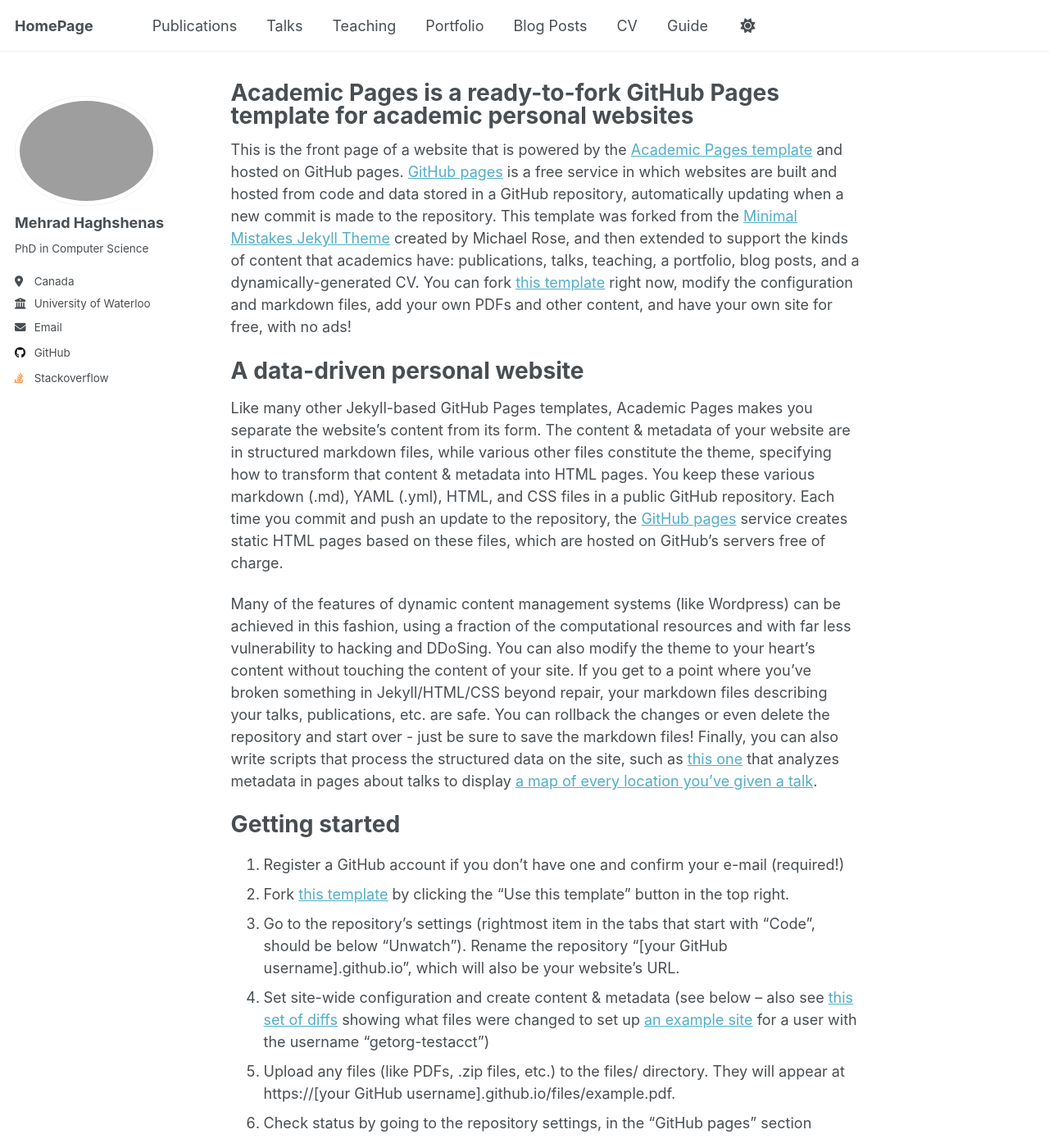
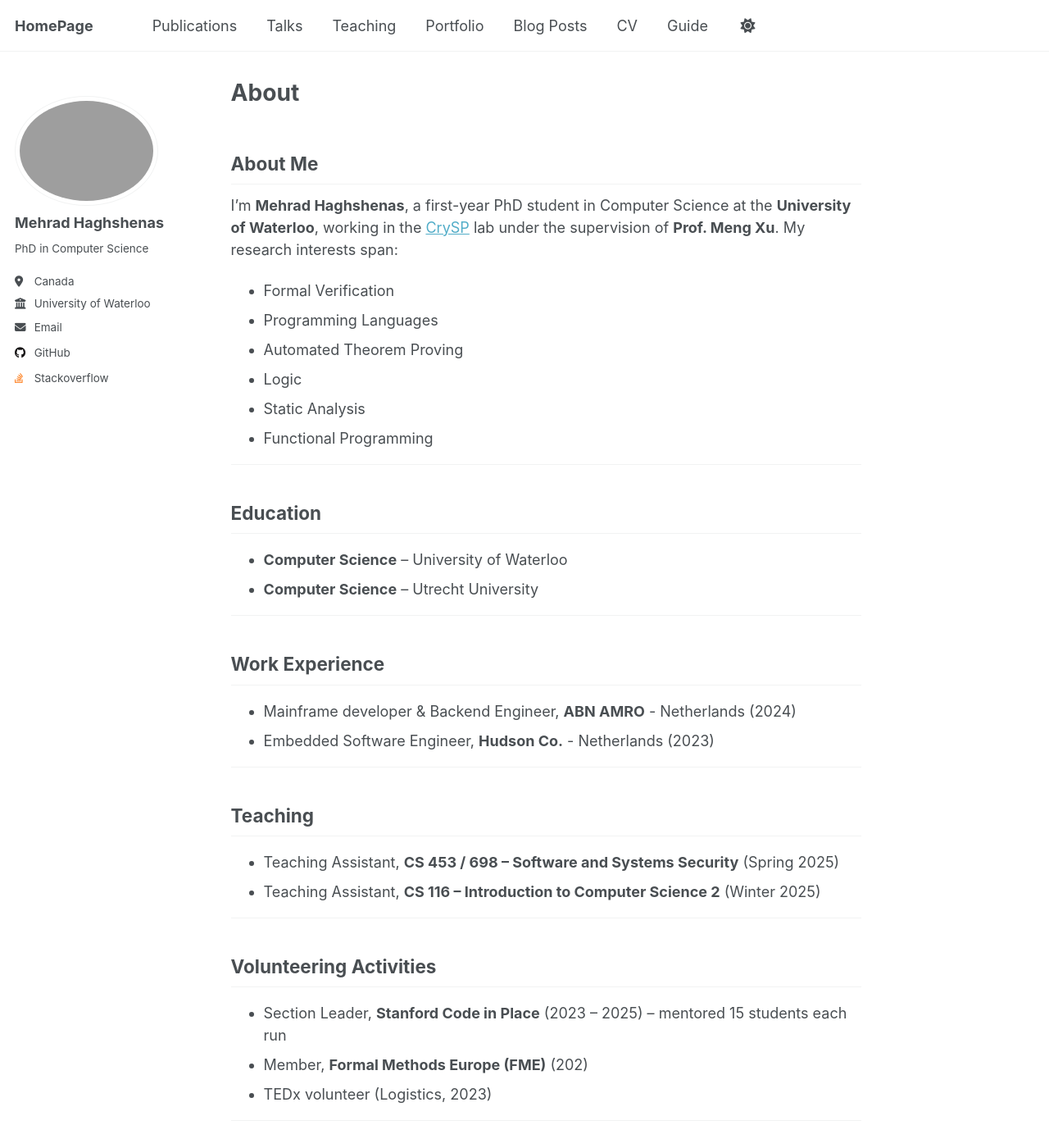
Before and after one commit to mehrad31415/mehrad31415.github.io, a Jekyll site: the page built from _pages/about.md, in a window 1280 px wide and 1400 px high. Shown: the whole window at 82% size. Built offline with Jekyll 4.4.1, drawn with Linux system fonts in a browser that asks for light colours; some of the changed text lies outside the part shown.

Commit message:
changed about.md

```diff
--- a/_pages/about.md
+++ b/_pages/about.md
@@ -1,49 +1,57 @@
 ---
+layout: single        # keeps sidebar + author box
+title: "About"
 permalink: /
-title: "Academic Pages is a ready-to-fork GitHub Pages template for academic personal websites"
-author_profile: true
-redirect_from:
-  - /about/
-  - /about.html
+author_profile: true  # shows the avatar + contact info
 ---
 
-This is the front page of a website that is powered by the [Academic Pages template](https://github.com/academicpages/academicpages.github.io) and hosted on GitHub pages. [GitHub pages](https://pages.github.com) is a free service in which websites are built and hosted from code and data stored in a GitHub repository, automatically updating when a new commit is made to the repository. This template was forked from the [Minimal Mistakes Jekyll Theme](https://mmistakes.github.io/minimal-mistakes/) created by Michael Rose, and then extended to support the kinds of content that academics have: publications, talks, teaching, a portfolio, blog posts, and a dynamically-generated CV. You can fork [this template](https://github.com/academicpages/academicpages.github.io) right now, modify the configuration and markdown files, add your own PDFs and other content, and have your own site for free, with no ads!
+## About Me
+I’m **Mehrad Haghshenas**, a first-year PhD student in Computer Science at the **University of Waterloo**, working in the [CrySP](https://crysp.uwaterloo.ca/) lab under the supervision of **Prof. Meng Xu**. My research interests span:
 
-A data-driven personal website
-======
-Like many other Jekyll-based GitHub Pages templates, Academic Pages makes you separate the website's content from its form. The content & metadata of your website are in structured markdown files, while various other files constitute the theme, specifying how to transform that content & metadata into HTML pages. You keep these various markdown (.md), YAML (.yml), HTML, and CSS files in a public GitHub repository. Each time you commit and push an update to the repository, the [GitHub pages](https://pages.github.com/) service creates static HTML pages based on these files, which are hosted on GitHub's servers free of charge.
+- Formal Verification
+- Programming Languages
+- Automated Theorem Proving
+- Logic
+- Static Analysis
+- Functional Programming
 
-Many of the features of dynamic content management systems (like Wordpress) can be achieved in this fashion, using a fraction of the computational resources and with far less vulnerability to hacking and DDoSing. You can also modify the theme to your heart's content without touching the content of your site. If you get to a point where you've broken something in Jekyll/HTML/CSS beyond repair, your markdown files describing your talks, publications, etc. are safe. You can rollback the changes or even delete the repository and start over - just be sure to save the markdown files! Finally, you can also write scripts that process the structured data on the site, such as [this one](https://github.com/academicpages/academicpages.github.io/blob/master/talkmap.ipynb) that analyzes metadata in pages about talks to display [a map of every location you've given a talk](https://academicpages.github.io/talkmap.html).
+---
 
-Getting started
-======
-1. Register a GitHub account if you don't have one and confirm your e-mail (required!)
-1. Fork [this template](https://github.com/academicpages/academicpages.github.io) by clicking the "Use this template" button in the top right.
-1. Go to the repository's settings (rightmost item in the tabs that start with "Code", should be below "Unwatch"). Rename the repository "[your GitHub username].github.io", which will also be your website's URL.
-1. Set site-wide configuration and create content & metadata (see below -- also see [this set of diffs](http://archive.is/3TPas) showing what files were changed to set up [an example site](https://getorg-testacct.github.io) for a user with the username "getorg-testacct")
-1. Upload any files (like PDFs, .zip files, etc.) to the files/ directory. They will appear at https://[your GitHub username].github.io/files/example.pdf.
-1. Check status by going to the repository settings, in the "GitHub pages" section
+## Education
+- **Computer Science** – University of Waterloo
+- **Computer Science** – Utrecht University
 
-Site-wide configuration
-------
-The main configuration file for the site is in the base directory in [_config.yml](https://github.com/academicpages/academicpages.github.io/blob/master/_config.yml), which defines the content in the sidebars and other site-wide features. You will need to replace the default variables with ones about yourself and your site's github repository. The configuration file for the top menu is in [_data/navigation.yml](https://github.com/academicpages/academicpages.github.io/blob/master/_data/navigation.yml). For example, if you don't have a portfolio or blog posts, you can remove those items from that navigation.yml file to remove them from the header.
+---
 
-Create content & metadata
-------
-For site content, there is one markdown file for each type of content, which are stored in directories like _publications, _talks, _posts, _teaching, or _pages. For example, each talk is a markdown file in the [_talks directory](https://github.com/academicpages/academicpages.github.io/tree/master/_talks). At the top of each markdown file is structured data in YAML about the talk, which the theme will parse to do lots of cool stuff. The same structured data about a talk is used to generate the list of talks on the [Talks page](https://academicpages.github.io/talks), each [individual page](https://academicpages.github.io/talks/2012-03-01-talk-1) for specific talks, the talks section for the [CV page](https://academicpages.github.io/cv), and the [map of places you've given a talk](https://academicpages.github.io/talkmap.html) (if you run this [python file](https://github.com/academicpages/academicpages.github.io/blob/master/talkmap.py) or [Jupyter notebook](https://github.com/academicpages/academicpages.github.io/blob/master/talkmap.ipynb), which creates the HTML for the map based on the contents of the _talks directory).
+## Work Experience
+- Mainframe developer & Backend Engineer, **ABN AMRO** - Netherlands (2024)
+- Embedded Software Engineer, **Hudson Co.** - Netherlands (2023)
 
-**Markdown generator**
+---
 
-The repository includes [a set of Jupyter notebooks](https://github.com/academicpages/academicpages.github.io/tree/master/markdown_generator
-) that converts a CSV containing structured data about talks or presentations into individual markdown files that will be properly formatted for the Academic Pages template. The sample CSVs in that directory are the ones I used to create my own personal website at stuartgeiger.com. My usual workflow is that I keep a spreadsheet of my publications and talks, then run the code in these notebooks to generate the markdown files, then commit and push them to the GitHub repository.
+## Teaching
+- Teaching Assistant, **CS 453 / 698 – Software and Systems Security** (Spring 2025)
+- Teaching Assistant, **CS 116 – Introduction to Computer Science 2** (Winter 2025)
 
-How to edit your site's GitHub repository
-------
-Many people use a git client to create files on their local computer and then push them to GitHub's servers. If you are not familiar with git, you can directly edit these configuration and markdown files directly in the github.com interface. Navigate to a file (like [this one](https://github.com/academicpages/academicpages.github.io/blob/master/_talks/2012-03-01-talk-1.md) and click the pencil icon in the top right of the content preview (to the right of the "Raw | Blame | History" buttons). You can delete a file by clicking the trashcan icon to the right of the pencil icon. You can also create new files or upload files by navigating to a directory and clicking the "Create new file" or "Upload files" buttons.
+---
 
-Example: editing a markdown file for a talk
-![Editing a markdown file for a talk](/images/editing-talk.png)
+## Volunteering Activities
+- Section Leader, **Stanford Code in Place** (2023 – 2025) – mentored 15 students each run
+- Member, **Formal Methods Europe (FME)** (202)
+- TEDx volunteer (Logistics, 2023)
 
-For more info
-------
-More info about configuring Academic Pages can be found in [the guide](https://academicpages.github.io/markdown/), the [growing wiki](https://github.com/academicpages/academicpages.github.io/wiki), and you can always [ask a question on GitHub](https://github.com/academicpages/academicpages.github.io/discussions). The [guides for the Minimal Mistakes theme](https://mmistakes.github.io/minimal-mistakes/docs/configuration/) (which this theme was forked from) might also be helpful.
+---
+
+## Skills
+**Languages:** Rust . Coq . C . Python . Haskell . Java . Cobol . MATLAB . JavaScript . R . SQL . C#.
+---
+
+## CV
+A detailed CV (PDF) is available [here](/files/Mehrad_Haghshenas.pdf). A list of my projects can be found on my [GitHub](https://github.com/mehrad31415).
+
+---
+
+## Around the Web
+- GitHub – [@mehrad31415](https://github.com/mehrad31415)
+- E-mail – m3haghsh @ uwaterloo.ca
+- Stack Overflow – runtimeerror31415
```
